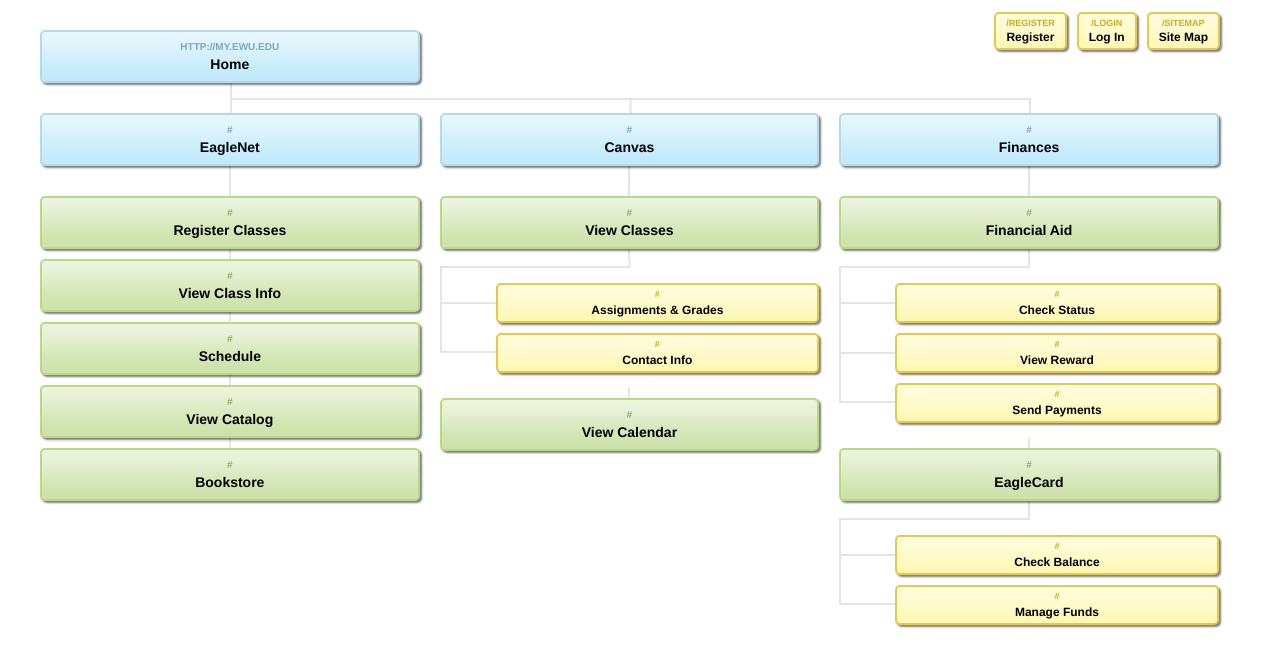
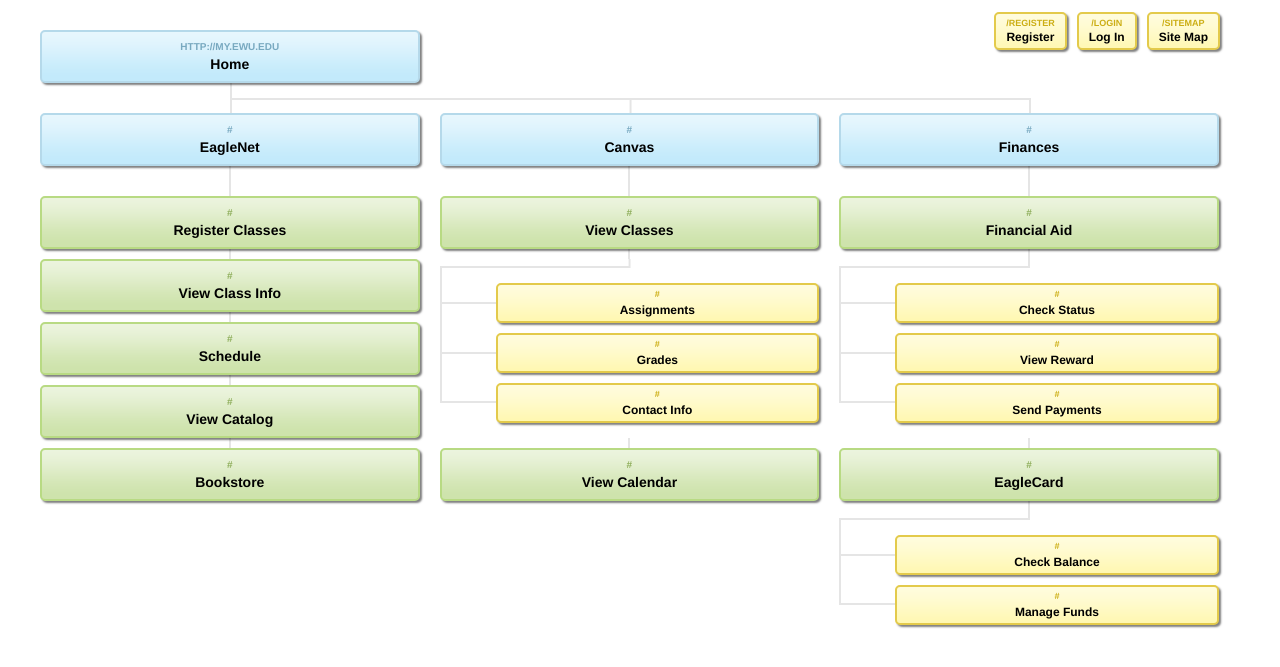
Before and after one commit to tbickham/p1-myewu-portal, a plain HTML site: page index.html in a window 1280 px wide. Shown: the part 83-750 px from the top of the page. Drawn offline with Linux system fonts and the light colour scheme.

Commit message:
Version 0.02

```diff
--- a/index.html
+++ b/index.html
@@ -38,7 +38,8 @@
 				<ul>
 					<li><a href="#">View Classes</a>
 					<ul>
-						<li><a href="#">Assignments & Grades</a></li>
+						<li><a href="#">Assignments</a></li>
+						<li><a href="#">Grades</a></li>
 						<li><a href="#">Contact Info</a></li>
 					</ul></li>
 					<li><a href="#">View Calendar</a></li>
```
